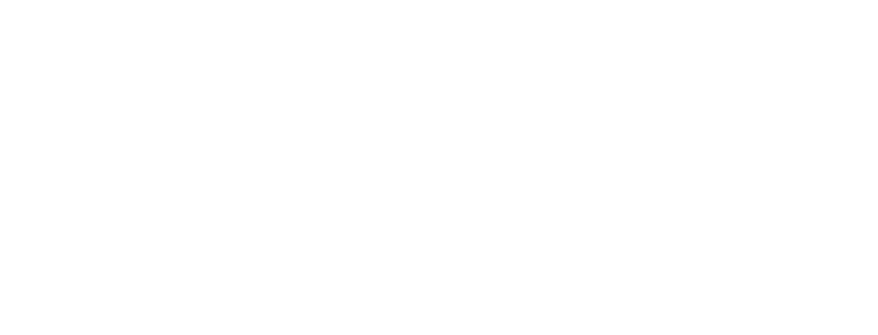
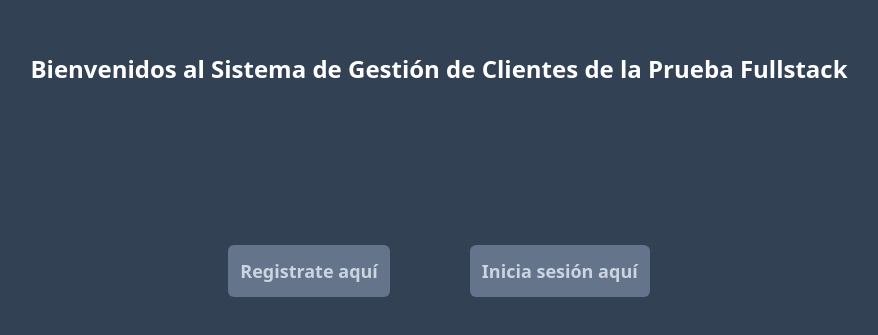
Before and after one commit to Yuarinaim/Prueba-FT, a React (Vite) app in the folder client/: page / in a window 1280 px wide. Before the commit this address had no page. Shown: the part 123-458 px from the top of the page, without its empty margins (201-1079 px from the left). Built offline with nearby package versions, Linux system fonts and the light colour scheme.

Commit message:
creacion componente home

```diff
--- a/client/src/App.jsx
+++ b/client/src/App.jsx
@@ -2,6 +2,7 @@
 import ClientList from "./Pages/ClientList";
 import RegisterPage from "./Pages/RegisterPage";
 import LoginPage from "./Pages/LoginPage";
+import Home from "./Pages/Home";
 // import { useEffect } from "react";
 
 function App() {
@@ -19,6 +20,7 @@
       {/* className={`${pathname !== "/" && "Home"}`} */}
       <Router>
         <Routes>
+          <Route path="/" element={<Home />} />
           <Route path="/login" element={<LoginPage />} />
           <Route path="/register" element={<RegisterPage />} />
           <Route path="/:id" element={<ClientList />} />
--- /dev/null
+++ b/client/src/Pages/Home.jsx
@@ -0,0 +1,23 @@
+import { Link } from "react-router-dom";
+
+export default function Home() {
+  return (
+    <div className="flex flex-col p-8 items-center pt-44 gap-40  h-screen w-screen bg-slate-700">
+      <h1 className="text-white font-bold text-center text-base md:text-xl lg:text-2xl">
+        Bienvenidos al Sistema de Gestión de Clientes de la Prueba Fullstack
+      </h1>
+      <div className="flex gap-8 md:gap-20">
+        <Link to={"/register"}>
+          <button className="p-3 bg-slate-500 rounded-md text-sm md:text-base lg:text-lg font-semibold text-slate-300">
+            Registrate aquí
+          </button>
+        </Link>
+        <Link to={"/login"}>
+          <button className="p-3 bg-slate-500 rounded-md text-sm md:text-base lg:text-lg font-semibold text-slate-300">
+            Inicia sesión aquí
+          </button>
+        </Link>
+      </div>
+    </div>
+  );
+}
```
